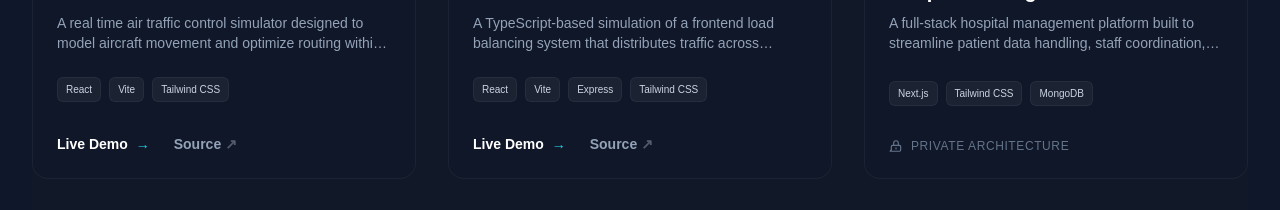
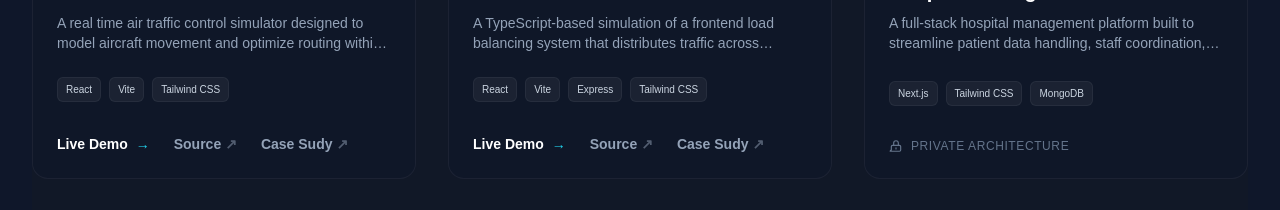
Before and after one commit to cemuchay/chizalam, a Next.js app: page / in a window 1280 px wide. Shown: the part 1040-1250 px from the top of the page. Built offline with nearby package versions, Linux system fonts and the light colour scheme.

Commit message:
added case study link to home page

```diff
--- a/components/projects/ProjectCard.tsx
+++ b/components/projects/ProjectCard.tsx
@@ -1,5 +1,6 @@
 import { motion } from 'framer-motion';
 import ProjectImage from '../ProjectImage/ProjectImage';
+import Link from 'next/link';
 
 
 interface Project {
@@ -9,6 +10,7 @@ interface Project {
   githubLink?: string; // Optional GitHub link
   tags?: string[];
   image?: string;
+  caseStudy?: string;
 }
 
 interface ProjectCardProps {
@@ -18,6 +20,7 @@ interface ProjectCardProps {
 const ProjectCard = ({ project }: ProjectCardProps) => {
   const isPrivate = project.liveLink === 'N/A';
   const hasGithub = project.githubLink && project.githubLink !== 'N/A';
+  const hasCaseStudy = project.caseStudy
 
   return (
     <motion.div
@@ -85,6 +88,17 @@ const ProjectCard = ({ project }: ProjectCardProps) => {
                   Source <span className="ml-1 opacity-50 group-hover:opacity-100">↗</span>
                 </a>
               )}
+
+
+              {hasCaseStudy && (
+                <Link href={project.caseStudy as string} passHref legacyBehavior>
+                  <a
+                    className="text-sm font-semibold text-slate-400 hover:text-white transition-colors flex items-center"
+                  >
+                    Case Sudy <span className="ml-1 opacity-50 group-hover:opacity-100">↗</span>
+                  </a>
+                </Link>
+              )}
             </>
           )}
         </div>
```
